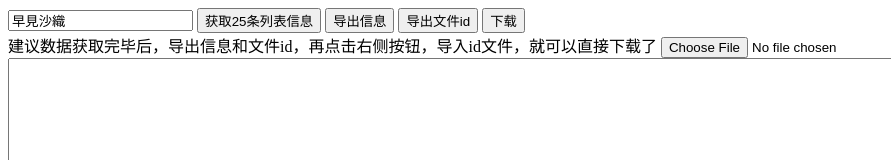
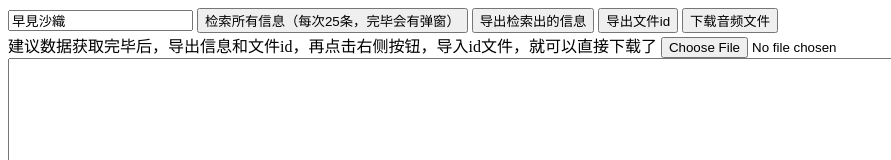
Before and after one commit to Ikaros-521/voistock_voice_get, a plain HTML site: page index.html in a window 1280 px wide. Shown: the top 160 px of the page, without its empty margins (0-891 px from the left). Drawn offline with Linux system fonts and the light colour scheme.

Commit message:
文字描述优化

```diff
--- a/index.html
+++ b/index.html
@@ -2,14 +2,14 @@
 <html>
 <head>
 <meta http-equiv="Content-Type" content="text/html; charset=utf-8" />
-<title>test</title>
+<title>voistock_voice_get</title>
 </head>
 <body>
     <input type="text" id="content_input" placeholder="此处输入你相应搜索的内容" value="早見沙織"/>
-    <button onclick="first_get_base_info()">获取25条列表信息</button>
-    <button onclick="download_base_info()">导出信息</button>
+    <button onclick="first_get_base_info()">检索所有信息（每次25条，完毕会有弹窗）</button>
+    <button onclick="download_base_info()">导出检索出的信息</button>
     <button onclick="download_id()">导出文件id</button>
-    <button onclick="download2()">下载</button>
+    <button onclick="download2()">下载音频文件</button>
     <br>
     <span>建议数据获取完毕后，导出信息和文件id，再点击右侧按钮，导入id文件，就可以直接下载了</span>
     <input type="file" id="file_id" onchange="load_id()" value="导入文件id"/>
```
